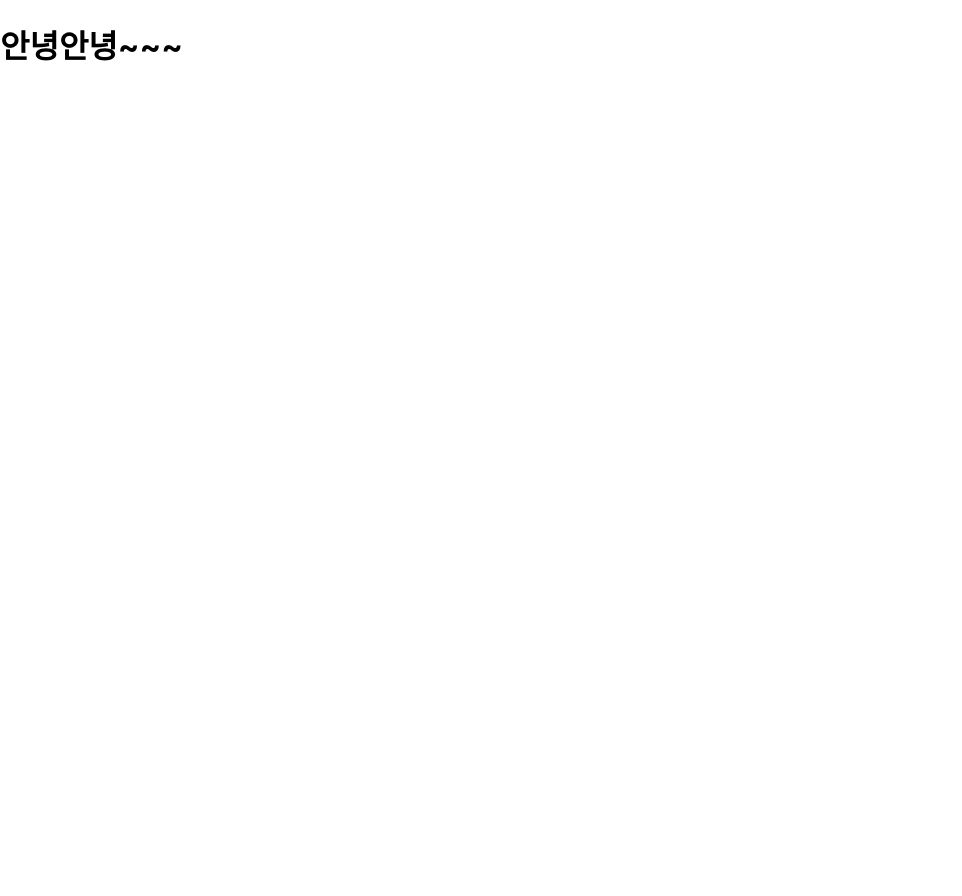
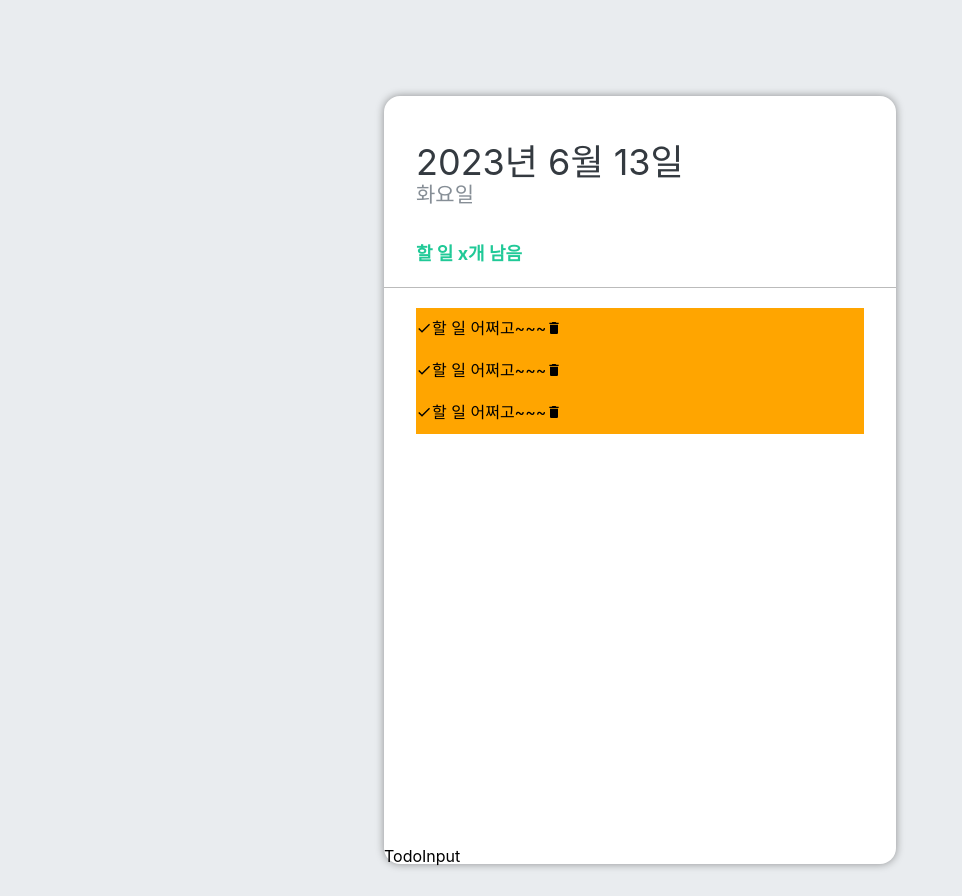
Before and after one commit to sdj799/react-todo-app202306, a React (Create React App) app: page / in a window 1280 px wide. Shown: the whole page, without its empty margins (0-962 px from the left). Before the commit the page ends 800 px from the top, so only its background shows below. Built offline with nearby package versions, Linux system fonts and the light colour scheme.

Commit message:
scss 작성 중

```diff
--- a/public/index.html
+++ b/public/index.html
@@ -24,7 +24,9 @@
       work correctly both with client-side routing and a non-root public URL.
       Learn how to configure a non-root public URL by running `npm run build`.
     -->
-    <title>React App</title>
+    <title>일정 관리 프로그램</title>
+    <!-- reset css -->
+    <link rel="stylesheet" href="https://cdn.jsdelivr.net/npm/reset-css@5.0.1/reset.min.css">
   </head>
   <body>
     <noscript>You need to enable JavaScript to run this app.</noscript>
--- a/src/App.css
+++ b/src/App.css
@@ -1,38 +1,9 @@
-.App {
-  text-align: center;
+
+a {
+  color: inherit;
+  text-decoration: none;
 }
 
-.App-logo {
-  height: 40vmin;
-  pointer-events: none;
+body {
+  background: #e9ecef;
 }
-
-@media (prefers-reduced-motion: no-preference) {
-  .App-logo {
-    animation: App-logo-spin infinite 20s linear;
-  }
-}
-
-.App-header {
-  background-color: #282c34;
-  min-height: 100vh;
-  display: flex;
-  flex-direction: column;
-  align-items: center;
-  justify-content: center;
-  font-size: calc(10px + 2vmin);
-  color: white;
-}
-
-.App-link {
-  color: #61dafb;
-}
-
-@keyframes App-logo-spin {
-  from {
-    transform: rotate(0deg);
-  }
-  to {
-    transform: rotate(360deg);
-  }
-}
--- a/src/App.js
+++ b/src/App.js
@@ -1,9 +1,10 @@
 import logo from './logo.svg';
 import './App.css';
+import TodoTemplate from './component/TodoTemplate';
 
 function App() {
   return (
-    <h1>안녕안녕~~~</h1>
+    <TodoTemplate/>
   );
 }
 
--- /dev/null
+++ b/src/component/TodoHeader.js
@@ -0,0 +1,14 @@
+import React from 'react'
+import './scss/TodoHeader.scss';
+
+const TodoHeader = () => {
+  return (
+    <header>
+        <h1>2023년 6월 13일</h1>
+        <div className='day'>화요일</div>
+        <div className='tasks-left'>할 일 x개 남음</div>
+    </header>
+  );
+}
+
+export default TodoHeader;
--- /dev/null
+++ b/src/component/TodoInput.js
@@ -0,0 +1,9 @@
+import React from 'react'
+
+const TodoInput = () => {
+  return (
+    <div>TodoInput</div>
+  );
+}
+
+export default TodoInput;
--- /dev/null
+++ b/src/component/TodoItem.js
@@ -0,0 +1,19 @@
+import React from 'react'
+import {MdDone, MdDelete} from 'react-icons/md';
+import './scss/TodoItem.scss';
+
+const TodoItem = () => {
+  return (
+    <li className='todo-list-item'>
+        <div className='check-circle'>
+            <MdDone/>
+        </div>
+        <span className='text'>할 일 어쩌고~~~</span>
+        <div className='remove'>
+            <MdDelete/>
+        </div>
+    </li>
+  );
+}
+
+export default TodoItem;
--- /dev/null
+++ b/src/component/TodoMain.js
@@ -0,0 +1,16 @@
+import React from 'react'
+import TodoItem from './TodoItem';
+
+import './scss/TodoMain.scss'
+
+const TodoMain = () => {
+  return (
+    <ul className='todo-list'>
+        <TodoItem/>
+        <TodoItem/>
+        <TodoItem/>
+    </ul>
+  );
+}
+
+export default TodoMain;
--- /dev/null
+++ b/src/component/TodoTemplate.js
@@ -0,0 +1,18 @@
+import React from 'react'
+import TodoHeader from './TodoHeader';
+import TodoMain from './TodoMain';
+import TodoInput from './TodoInput';
+
+import './scss/TodoTemplate.scss'
+
+const TodoTemplate = () => {
+  return (
+    <div className='TodoTemplate'>
+        <TodoHeader/>
+        <TodoMain/>
+        <TodoInput/>
+    </div>
+  );
+}
+
+export default TodoTemplate;
--- /dev/null
+++ b/src/component/scss/TodoHeader.scss
@@ -0,0 +1,25 @@
+
+//변수 선언
+$my-dark-gray: #343a40;
+header {
+    padding: 48px 32px 24px;
+    border-bottom: 1px solid #bbb;
+
+    h1 {
+        font-size: 36px;
+        color: $my-dark-gray;
+    }
+
+    .day {
+        margin-top: 4px;
+        color: #868e96;
+        font-size: 21px;
+    }
+
+    .tasks-left {
+        color: #20c997;
+        font-size: 18px;
+        margin-top: 40px;
+        font-weight: 700;
+    }
+}
--- /dev/null
+++ b/src/component/scss/TodoItem.scss
@@ -0,0 +1,5 @@
+.todo-list-item {
+    display: flex;
+    padding: 12px 0;
+    background: orange;
+}
--- /dev/null
+++ b/src/component/scss/TodoMain.scss
@@ -0,0 +1,5 @@
+.todo-list {
+    flex: 1;
+    padding: 20px 32px 48px;
+    overflow: auto;
+}
--- /dev/null
+++ b/src/component/scss/TodoTemplate.scss
@@ -0,0 +1,16 @@
+
+.TodoTemplate {
+    width: 512px;
+    height: 768px;
+
+    position: relative;
+    background: #fff;
+    border-radius: 16px;
+    box-shadow: 0 0 8px rgba(0, 0, 0, 0.4);
+
+    //페이지 중앙 정렬
+    margin: 96px auto 32px;
+
+    display: flex;
+    flex-direction: column;
+}
```
